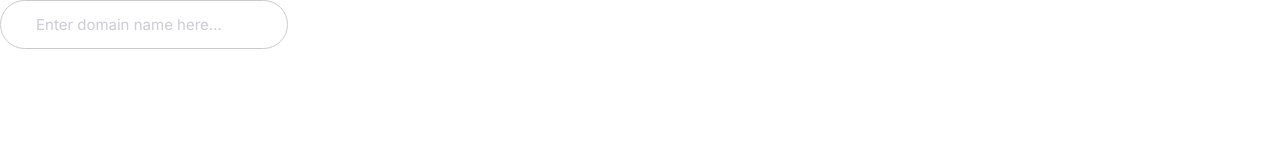
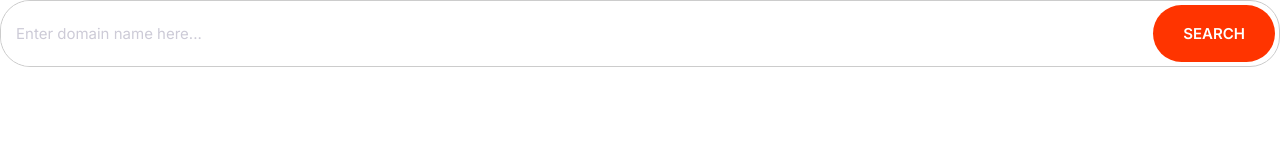
Before and after one commit to midlad/miladify, a plain HTML site: page index.html in a window 1280 px wide. Drawn offline with Linux system fonts and the light colour scheme.

Commit message:
Build input groups component

```diff
--- a/css/styles.css
+++ b/css/styles.css
@@ -4,6 +4,8 @@
     --color-accent: #ff3400;
     --color-headings: #1b0760;
     --color-body: #918ca4;
+    --color-border: #ccc;
+    --border-radius: 30px;
 }
 
 *, *::after, *::before {
@@ -238,12 +240,28 @@ a {
 /* Inputs */
 
 .input {
-    border-radius: 30px;
-    border: 1px solid #ccc;
+    border-radius: var(--border-radius);
+    border: 1px solid var(--color-border);
     color: var(--color-headings);
     font-size: 2rem;
     outline: 0;
     padding: 1.5rem 3.5rem;
+}
+
+.input-group {
+    border: 1px solid var(--color-border);
+    border-radius: var(--border-radius);
+    display: flex;
+}
+
+.input-group .input {
+    border: 0;
+    flex-grow: 1;
+    padding: 1.5rem;
+}
+
+.input-group .btn {
+    margin: 4px;
 }
 
 ::placeholder {
--- a/index.html
+++ b/index.html
@@ -14,6 +14,13 @@
     <link rel="stylesheet" href="css/styles.css" />
   </head>
   <body>
-    <input type="text" class="input" placeholder="Enter domain name here..." />
+    <div class="input-group">
+      <input
+        type="text"
+        class="input"
+        placeholder="Enter domain name here..."
+      />
+      <button class="btn btn--accent">Search</button>
+    </div>
   </body>
 </html>
```
Also changed, not shown: components/input-groups.html (added, +4 -0 lines).
